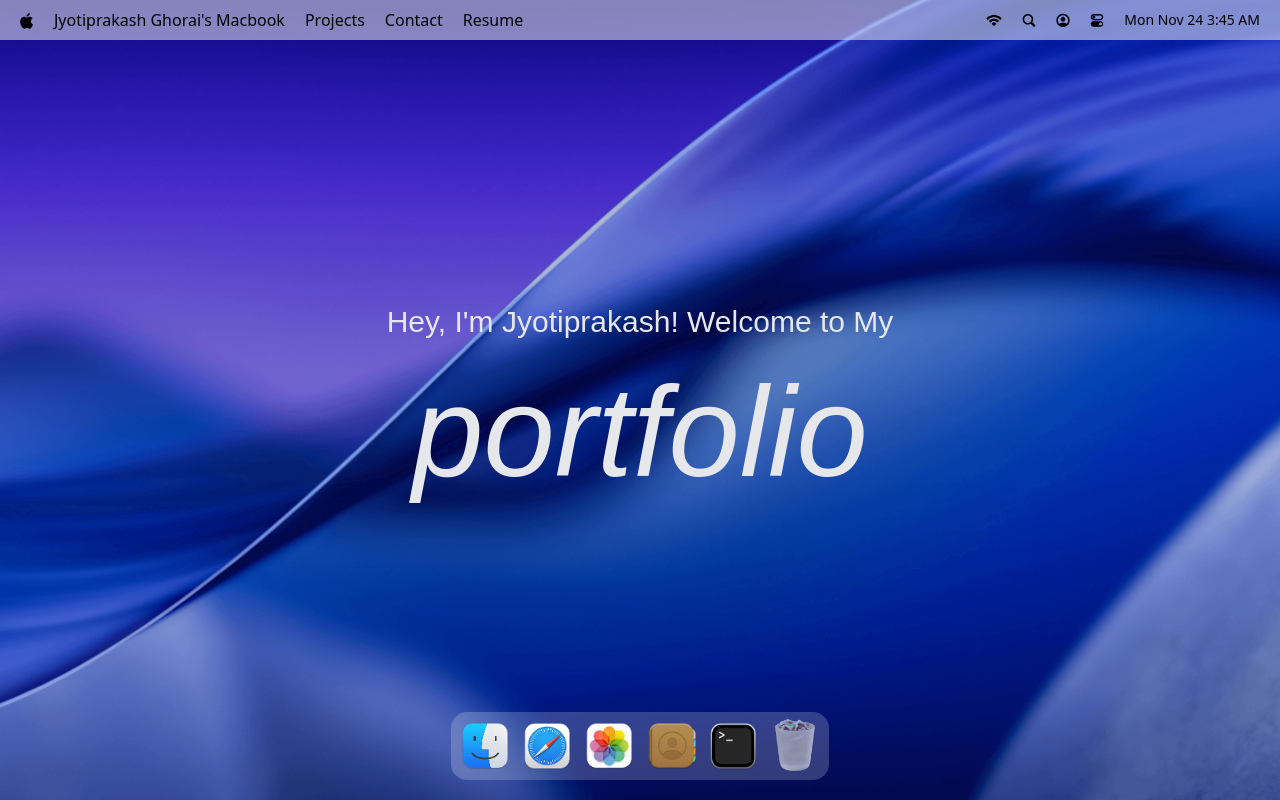
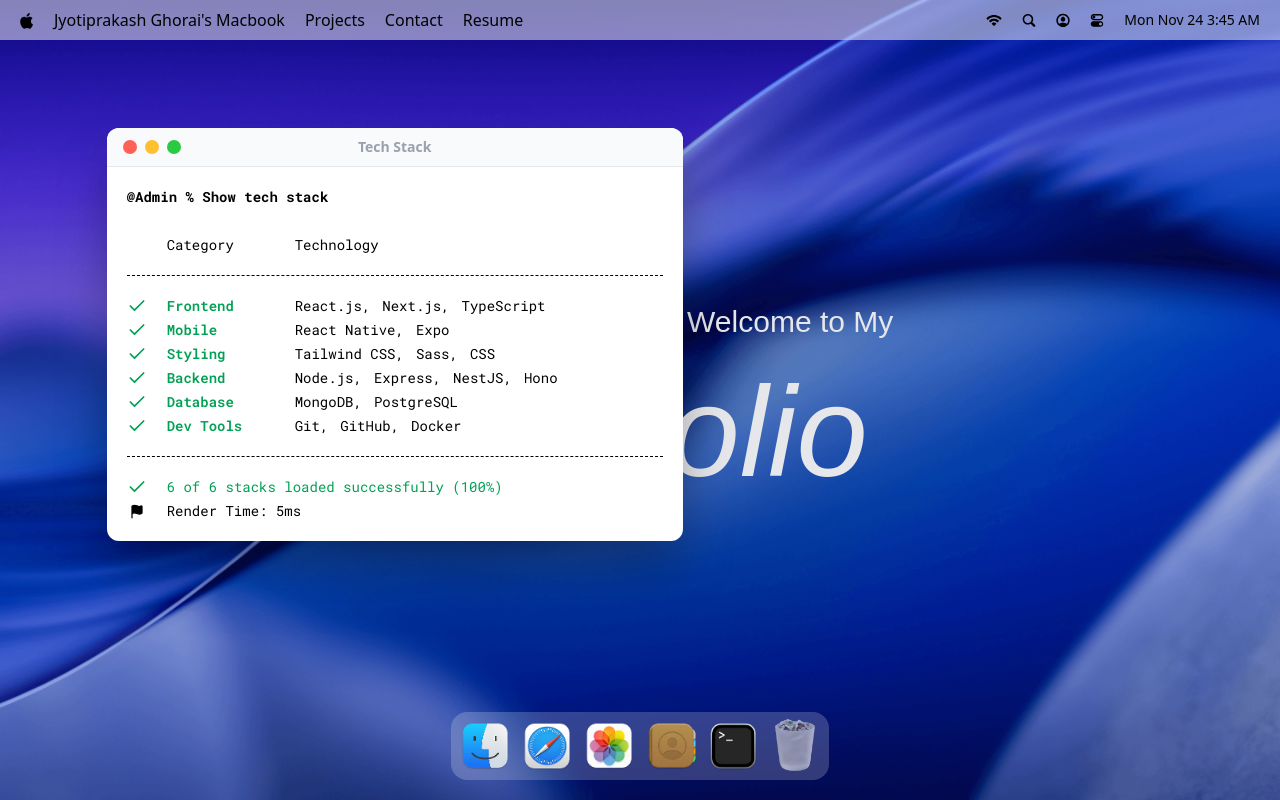
Before and after one commit to jytprks/portfolio, a React (Vite) app: page / in a window 1280 px wide. Both pictures are taken after a click on the button 733 px from the left and 746 px from the top of the page. Built offline with nearby package versions, Linux system fonts and the light colour scheme; a web font is replaced by a local one.

Commit message:
added cli app

```diff
--- a/src/App.jsx
+++ b/src/App.jsx
@@ -1,5 +1,10 @@
 import React from 'react'
 import {Dock, Navbar, Welcome} from '#components'
+import { Draggable } from "gsap/Draggable";
+import {gsap} from "gsap";
+import {Terminal} from "#windows";
+
+gsap.registerPlugin(Draggable);
 
 const App = () => {
     return (
@@ -7,6 +12,8 @@
             <Navbar />
             <Welcome />
             <Dock/>
+
+            <Terminal/>
         </main>
     )
 }
--- /dev/null
+++ b/src/components/WindowControls.jsx
@@ -0,0 +1,14 @@
+import React from 'react'
+import useWindowStore from "#store/window.js";
+
+const WindowControls = ({target}) => {
+    const { closeWindow } = useWindowStore()
+    return (
+        <div id="window-controls">
+            <div className="close" onClick={()=> closeWindow(target)}/>
+            <div className="minimize"/>
+            <div className="maximize"/>
+        </div>
+    )
+}
+export default WindowControls
--- a/src/components/index.js
+++ b/src/components/index.js
@@ -1,4 +1,5 @@
 import Navbar from '#components/Navbar.jsx'
 import Welcome from '#components/Welcome.jsx'
 import Dock from '#components/Dock.jsx'
-export { Welcome, Navbar, Dock }
+import WindowControls from "#components/WindowControls.jsx";
+export { Welcome, Navbar, Dock, WindowControls }
--- /dev/null
+++ b/src/hoc/WindowWrapper.jsx
@@ -0,0 +1,43 @@
+import React, {useLayoutEffect} from 'react'
+import useWindowStore from "#store/window.js";
+import {useGSAP} from "@gsap/react";
+import {gsap} from "gsap";
+import  {Draggable} from "gsap/Draggable";
+
+const WindowWrapper = (Component, windowKey) => {
+    const Wrapped = (props) => {
+        const { focusWindow, windows } = useWindowStore();
+        const { isOpen, zIndex } = windows[windowKey];
+        const ref = React.useRef(null);
+
+        useGSAP(() =>{
+            const el  = ref.current;
+            if (!el || !isOpen) return;
+
+            el.style.display = "block";
+            gsap.fromTo(el,
+                {scale: 0.8, opacity: 0, y: 40},
+                {scale: 1, opacity: 1, y: 0, duration: 0.4, ease: "power3.out",},)
+        }, [isOpen])
+
+        useGSAP(() =>{
+            const el  = ref.current;
+            if (!el) return;
+           const [instance] = Draggable.create(el, { onPress: () => focusWindow(windowKey)})
+            return () => instance.kill()
+        },[])
+
+        useLayoutEffect(() => {
+            const el = ref.current;
+            if (!el) return;
+            el.style.display = isOpen ? 'block' : 'none';
+        },[isOpen])
+        return <section id={windowKey} ref={ref} style={{zIndex}} className="absolute">
+            <Component/>
+        </section>
+    };
+
+    Wrapped.displayName = `WindowWrapper(${Component.displayName || Component.name || "Components"})`;
+    return Wrapped;
+}
+export default WindowWrapper
--- a/src/index.css
+++ b/src/index.css
@@ -116,8 +116,12 @@
 
     #window-header {
         @apply flex items-center justify-between px-4 py-3 rounded-t-lg bg-gray-50 border-b border-gray-200 select-none text-sm text-gray-400;
+
+
     }
-
+    .title {
+        @apply absolute left-1/2 -translate-x-1/2 text-center pointer-events-none;
+    }
     #safari {
         @apply w-4xl absolute top-40 left-2/12 bg-white shadow-2xl drop-shadow-2xl rounded-xl overflow-hidden;
 
--- /dev/null
+++ b/src/windows/Terminal.jsx
@@ -0,0 +1,51 @@
+import React from 'react'
+import WindowWrapper from "#hoc/WindowWrapper.jsx";
+import {techStack} from "#constraints";
+import {Check, Flag} from "lucide-react";
+import {WindowControls} from "#components";
+
+const Terminal = () => {
+    return <>
+        <div id="window-header">
+            <WindowControls  target="terminal"/>
+            <h2 className="title">Tech Stack</h2>
+        </div>
+
+        <div className="techstack">
+            <p className="font-bold">
+                <span>@Admin % </span>
+                Show tech stack
+            </p>
+            <div className="label">
+                <p className="w-32">Category</p>
+                <p>Technology</p>
+            </div>
+
+            <div className="content">
+                {techStack.map(({category, items}) => (
+                    <li key={category} className="flex items-center">
+                        <Check className="check" size={20}/>
+                        <h3>{category}</h3>
+                        <ul>
+                            {items.map((item, index) => (
+                                <li key={index}>{item}{ index < items.length -1 ? ',' : ''}</li>
+                            ))}
+                        </ul>
+                    </li>
+                ))}
+            </div>
+
+            <div className="footnote">
+                <p>
+                    <Check size={20}/>  {techStack.length} of {techStack.length} stacks loaded successfully (100%)
+                </p>
+                <p className="text-black">
+                    <Flag size={15} fill="black"/> Render Time: 5ms
+                </p>
+            </div>
+        </div>
+    </>
+}
+
+const TerminalWindow = WindowWrapper(Terminal, 'terminal');
+export default TerminalWindow
--- /dev/null
+++ b/src/windows/index.js
@@ -0,0 +1,3 @@
+import Terminal  from "#windows/Terminal.jsx";
+
+export { Terminal };
```
